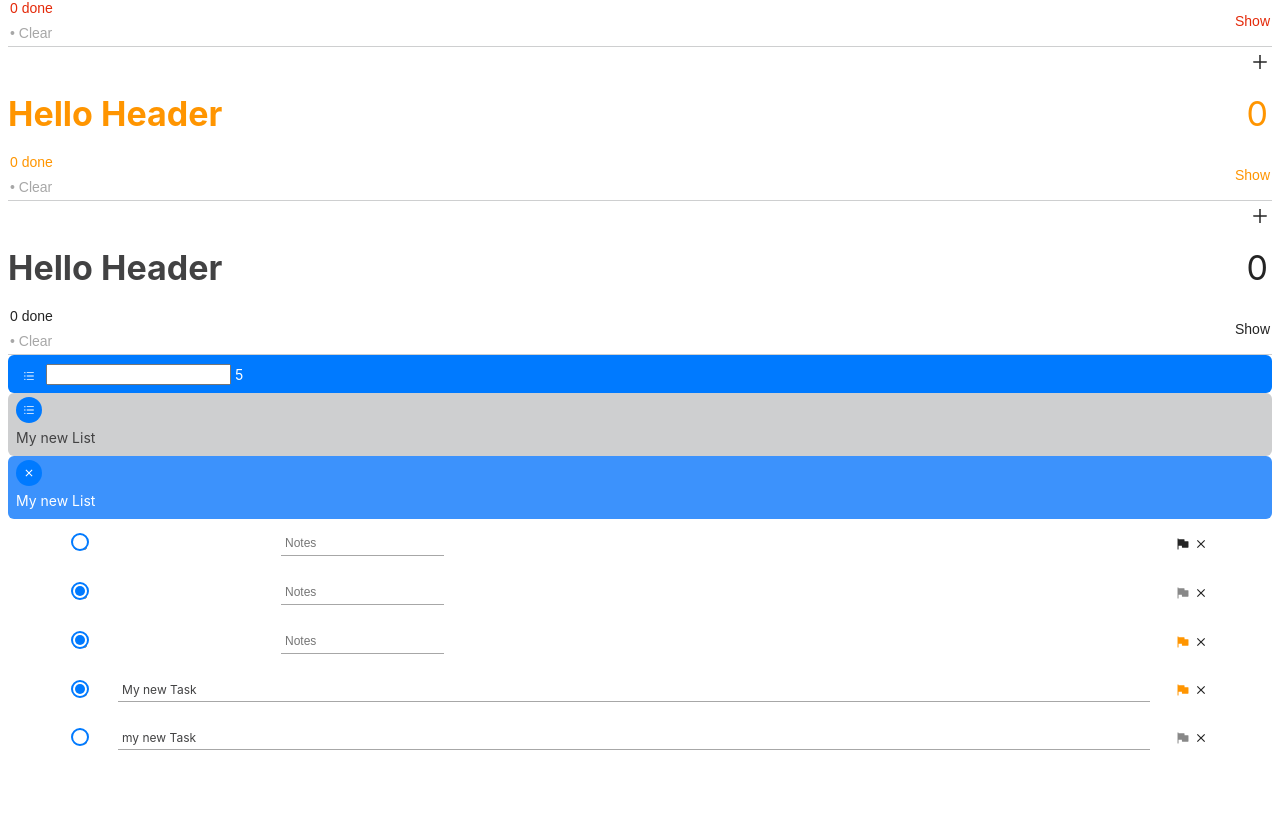
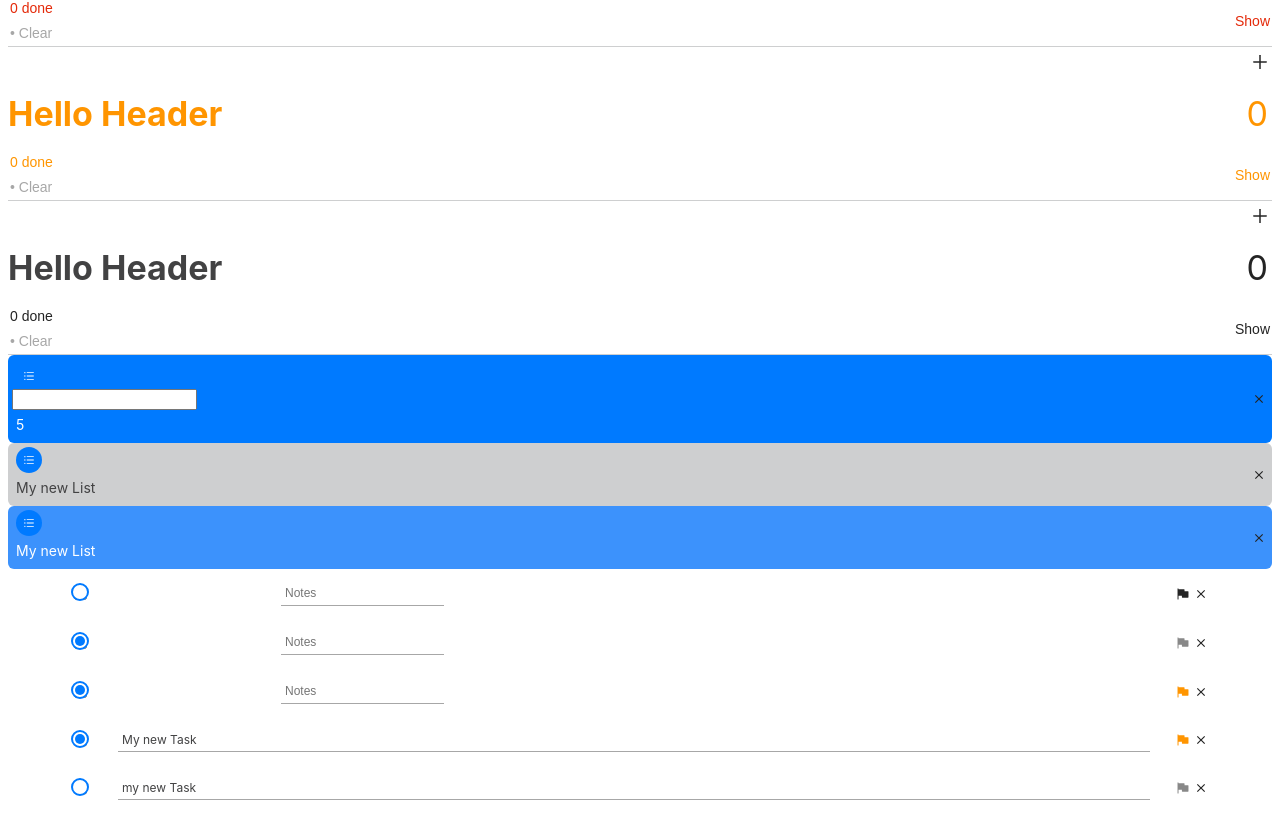
Before and after one commit to Anhelina4/ios-planner, a React (Create React App) app in the folder ios-planner/: page / in a window 1280 px wide. Shown: the part 2527-3347 px from the top of the page. Before the commit the page ends 3297 px from the top, so only its background shows below. Built offline with nearby package versions, Linux system fonts and the light colour scheme.

Commit message:
added fixes

```diff
--- a/ios-planner/src/domains/Category/components/CategorySimpleForm/CategorySimpleForm.js
+++ b/ios-planner/src/domains/Category/components/CategorySimpleForm/CategorySimpleForm.js
@@ -1,17 +1,20 @@
 import React from "react"
 import { CategoryWrapper, IconWrapper } from "./CategorySimpleForm.style"
-import  {Text}  from "../../../../components"
-
+import { Text, Button } from "../../../../components"
+import { MdClose } from "react-icons/md"
 const CategorySimpleForm = props => {
   const { icon } = props
 
   return (
     <CategoryWrapper>
-      <IconWrapper>{icon}</IconWrapper>
-      <input type="text" className="pl-md pr-md mr-md ml-md" />
-      <Text size="md" color="white">
-        5
-      </Text>
+      <div className="d-flex align-center">
+        <IconWrapper>{icon}</IconWrapper>
+        <input type="text" className="pl-md pr-md mr-md ml-md" />
+        <Text size="md" color="white">
+          5
+        </Text>
+      </div>
+      <Button>{<MdClose />}</Button>
     </CategoryWrapper>
   )
 }
--- a/ios-planner/src/domains/Category/components/CategorySimpleForm/CategorySimpleForm.style.js
+++ b/ios-planner/src/domains/Category/components/CategorySimpleForm/CategorySimpleForm.style.js
@@ -3,6 +3,7 @@ import styled from "styled-components"
 export const CategoryWrapper = styled.div`
   display: flex;
   align-items: center;
+  justify-content: space-between;
   padding: var(--p-md);
   background: var(--color-blue);
   border-radius: var(--border-radius-lg);
--- a/ios-planner/src/domains/Category/components/CategorySimpleView/CategorySimpleView.js
+++ b/ios-planner/src/domains/Category/components/CategorySimpleView/CategorySimpleView.js
@@ -1,5 +1,5 @@
 import React from "react"
-import { CategoryWrapper, IconWrapper } from "./Category.style"
+import { CategoryWrapper, IconWrapper } from "./CategorySimpleView.style"
 import { Text, Button } from "../../../../components"
 import {AiOutlineUnorderedList} from "react-icons/ai"
 import {MdClose} from "react-icons/md"
@@ -18,7 +18,7 @@ const CategorySimpleView = props => {
           </>
         ) : (
           <>
-          <IconWrapper color="white">{< MdClose/>}</IconWrapper>
+          <IconWrapper color="white">{< AiOutlineUnorderedList/>}</IconWrapper>
             <Text size="md" color="white">
               {children}
             </Text>
@@ -27,7 +27,7 @@ const CategorySimpleView = props => {
         )}
 
       </div>
-      <Button>{btnIcon}</Button>
+      <Button>{<MdClose/>}</Button>
     </CategoryWrapper>
   )
 }
```
Also changed, not shown: ios-planner/src/domains/Category/components/CategorySimpleView/CategorySimpleView.style.js (renamed from ios-planner/src/domains/Category/components/CategorySimpleView/Category.style.js).
